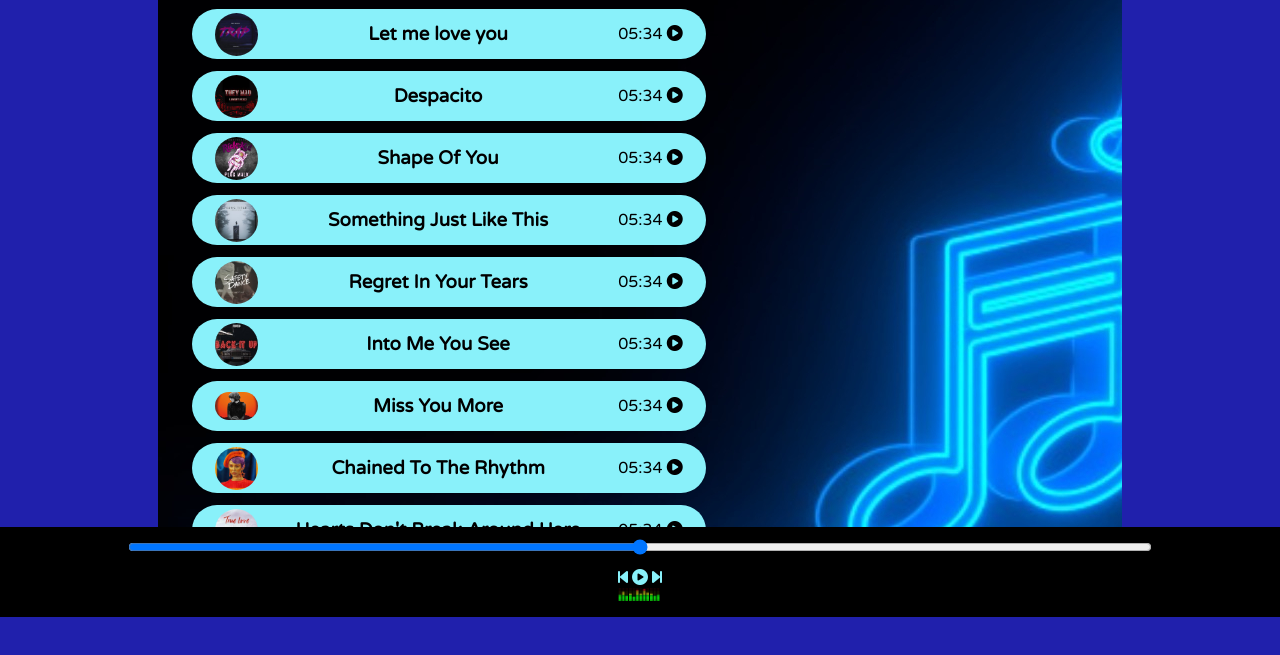
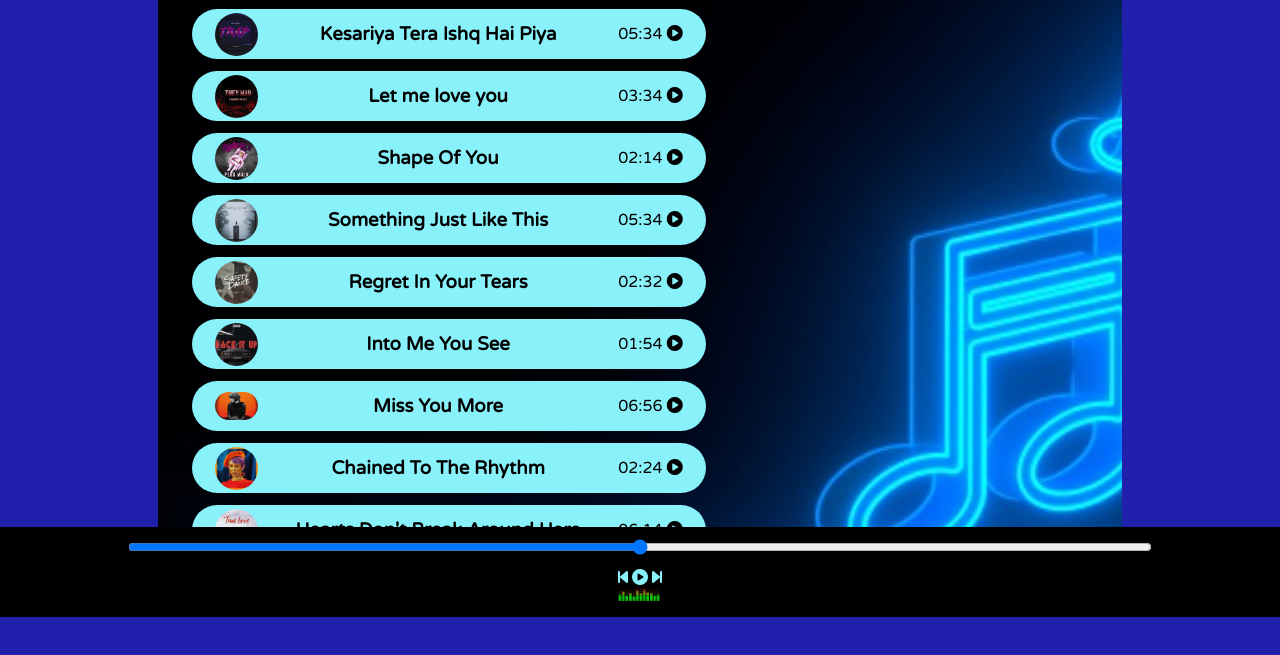
Before and after one commit to prehans/web-music-player, a plain HTML site: page index.html in a window 1280 px wide. Shown: the part 183-838 px from the top of the page. Drawn offline with Linux system fonts and the light colour scheme.

Commit message:
Update index.html

```diff
--- a/index.html
+++ b/index.html
@@ -21,18 +21,18 @@
         <div class ="songitemcontainer">
     <div class="songItem">
           <img src="covers/2.jpg" alt="1">
-          <span><B><h3>Let me love you</B></span></h3></span>
+          <span><B><h3>Kesariya Tera Ishq Hai Piya</B></span></h3></span>
           <span class="songlistplay"><span class="timestamp">05:34 <i class="fas  fa-1x fa-circle-play"></i></span></span>
     </div>
     <div class="songItem">
       <img src="covers/3.jpg" alt="1">
-      <span><B><h3>Despacito</B></span></h3></span>
-      <span class="songlistplay"><span class="timestamp">05:34 <i class="fas  fa-1x fa-circle-play"></i></span></span>
+      <span><B><h3>Let me love you</B></span></h3></span>
+      <span class="songlistplay"><span class="timestamp">03:34 <i class="fas  fa-1x fa-circle-play"></i></span></span>
 </div>
 <div class="songItem">
   <img src="covers/4.jpg" alt="1">
   <span><B><h3>Shape Of You</h3></B></span></h3></span>
-  <span class="songlistplay"><span class="timestamp">05:34 <i class="fas  fa-1x fa-circle-play"></i></span></span>
+  <span class="songlistplay"><span class="timestamp">02:14 <i class="fas  fa-1x fa-circle-play"></i></span></span>
 </div>
 <div class="songItem">
   <img src="covers/5.jpg" alt="1">
@@ -42,28 +42,28 @@
 <div class="songItem">
   <img src="covers/6.jpg" alt="1">
   <span><B><h3>Regret In Your Tears</B></span></h3></span>
-  <span class="songlistplay"><span class="timestamp">05:34 <i class="fas  fa-1x fa-circle-play"></i></span></span>
+  <span class="songlistplay"><span class="timestamp">02:32 <i class="fas  fa-1x fa-circle-play"></i></span></span>
 </div>
 <div class="songItem">
   <img src="covers/7.jpg" alt="1">
   <span><B><h3>Into Me You See</B></span></h3></span>
-  <span class="songlistplay"><span class="timestamp">05:34 <i class="fas  fa-1x fa-circle-play"></i></span></span>
+  <span class="songlistplay"><span class="timestamp">01:54 <i class="fas  fa-1x fa-circle-play"></i></span></span>
 </div>
     </div>
     <div class="songItem">
       <img src="covers/8.jpg" alt="1">
       <span><B><h3>Miss You More</B></span></h3></span>
-      <span class="songlistplay"><span class="timestamp">05:34 <i class="fas  fa-1x fa-circle-play"></i></span></span>
+      <span class="songlistplay"><span class="timestamp">06:56 <i class="fas  fa-1x fa-circle-play"></i></span></span>
 </div>
 <div class="songItem">
   <img src="covers/9.jpg" alt="1">
   <span><B><h3>Chained To The Rhythm</B></span></h3></span>
-  <span class="songlistplay"><span class="timestamp">05:34 <i class="fas  fa-1x fa-circle-play"></i></span></span>
+  <span class="songlistplay"><span class="timestamp">02:24 <i class="fas  fa-1x fa-circle-play"></i></span></span>
 </div>
 <div class="songItem">
   <img src="covers/10.jpg" alt="1">
   <span><B><h3>Hearts Don't Break Around Here</B></span></h3></span>
-  <span class="songlistplay"><span class="timestamp">05:34 <i class="fas  fa-1x fa-circle-play"></i></span></span>
+  <span class="songlistplay"><span class="timestamp">06:14 <i class="fas  fa-1x fa-circle-play"></i></span></span>
 </div>
   </div>
         <div class="songBanner"></div>
```
